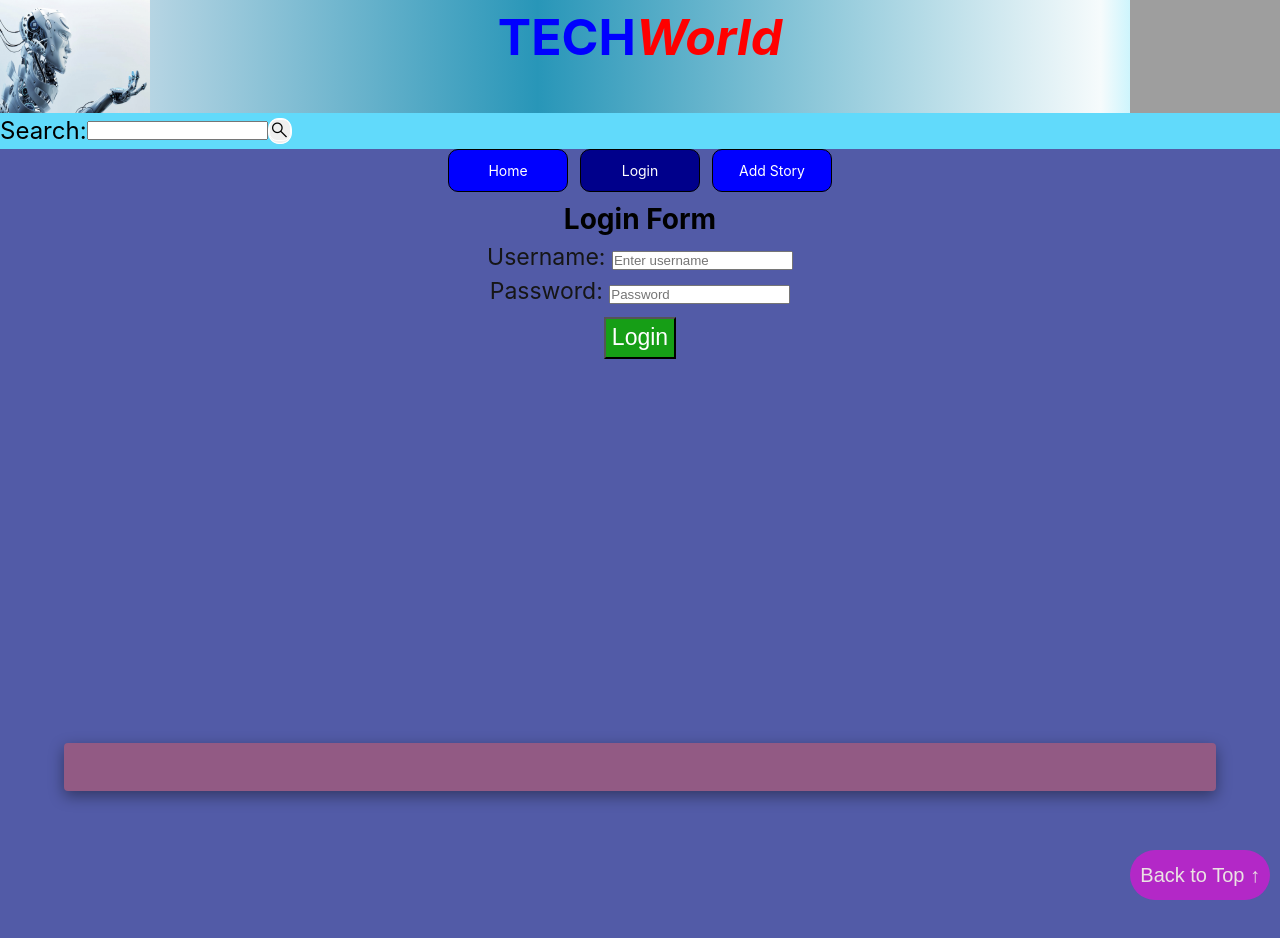
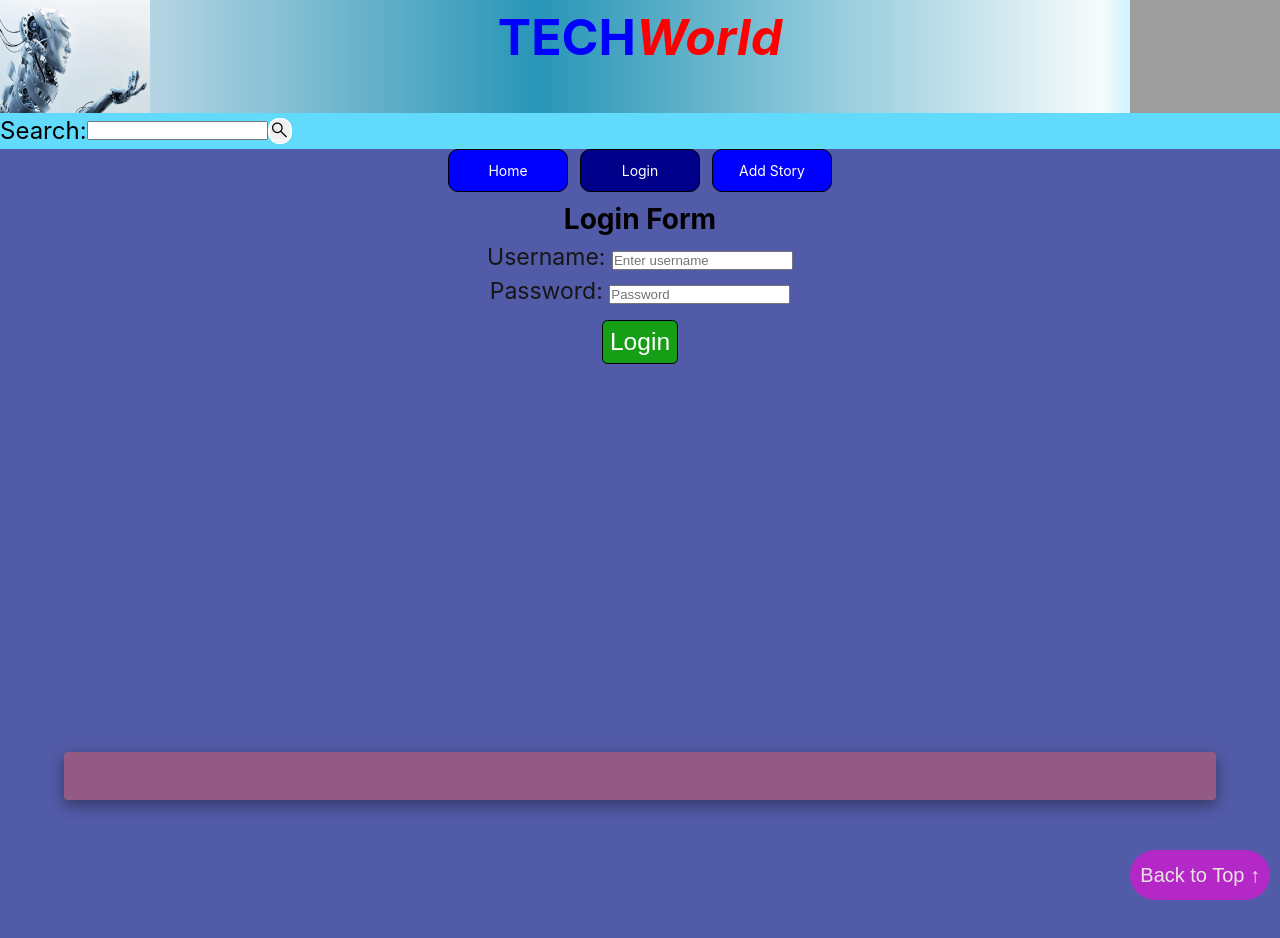
Before and after one commit to manotim/Tech-Blog-App, a React (Create React App) app: page /login in a window 1280 px wide. Shown: the top 938 px of the page. Built offline with nearby package versions, Linux system fonts and the light colour scheme; grey boxes are pictures that could not be loaded.

Commit message:
login btn styled

```diff
--- a/src/Components/App.css
+++ b/src/Components/App.css
@@ -84,9 +84,11 @@ legend {
 .login-btn {
   background-color: rgb(22, 158, 22);
   color: white;
-  margin: 0.5rem;
-  padding: 0.3571rem;
-  font-size: 1.438rem;
+  border: 1px solid black;
+  border-radius: 0.3571rem;
+  margin: 0.7rem;
+  padding: 0.4571rem;
+  font-size: 1.538rem;
 }
 
 .refresh-btn {
```
